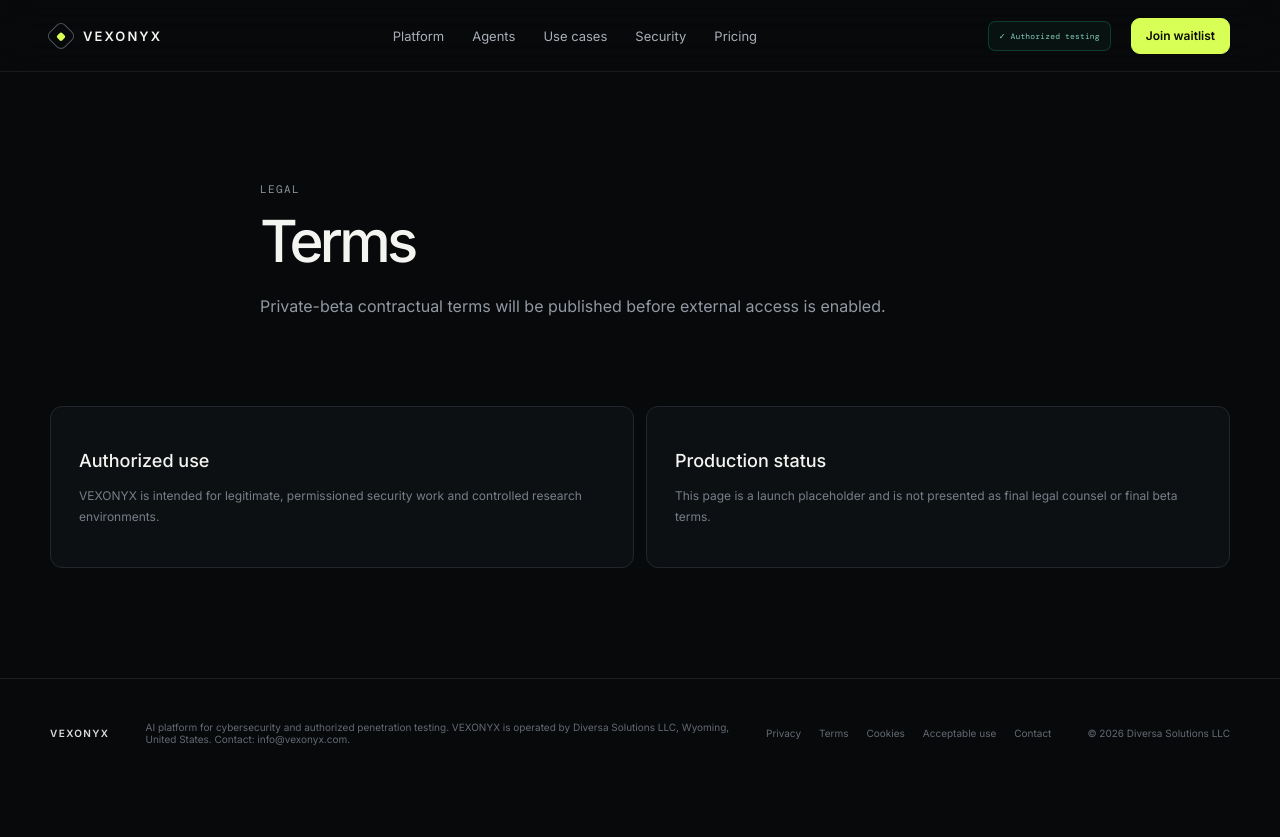
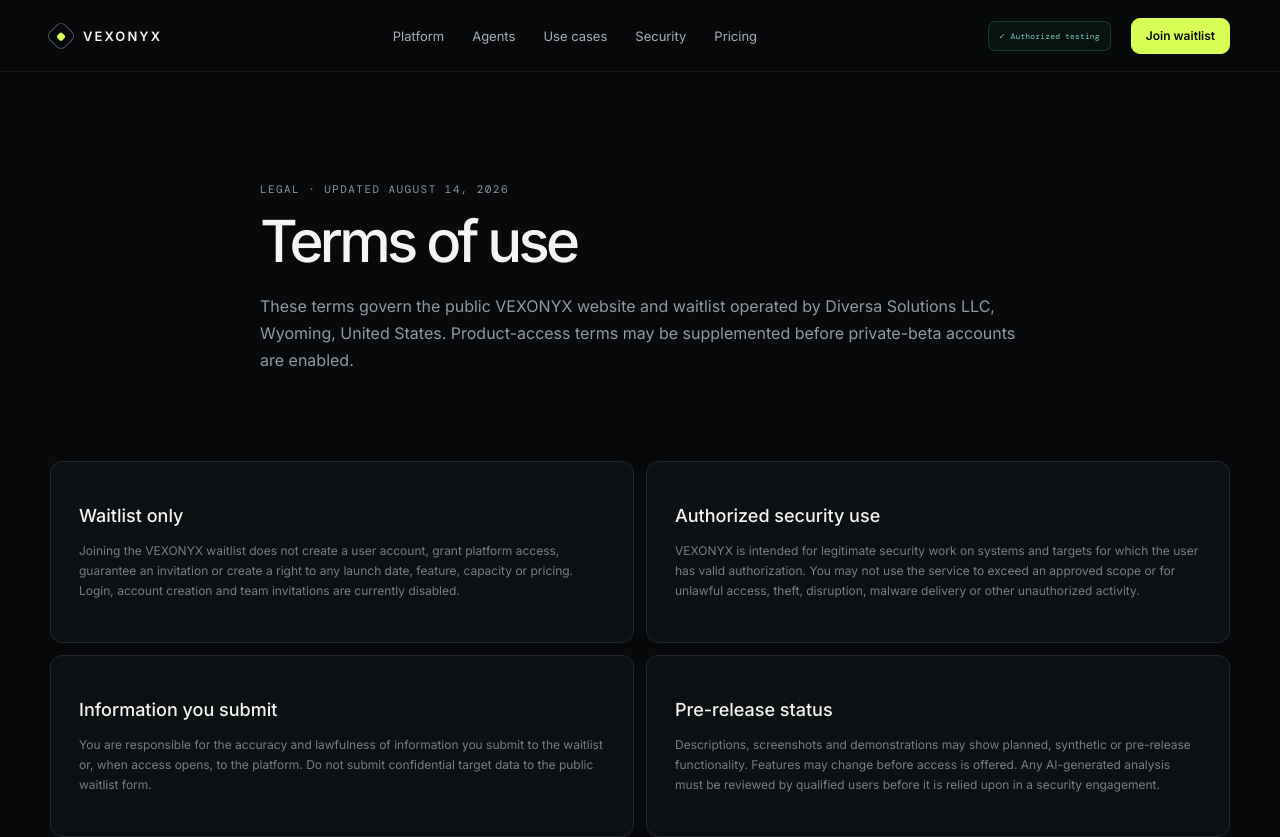
Before and after one commit to heke99/vexonyx, a Next.js app in the folder apps/web/: page /terms in a window 1280 px wide. Shown: the top 837 px of the page. Before the commit the page ends 800 px from the top, so only its background shows below. Built offline with nearby package versions, Linux system fonts and the light colour scheme; no server answers; a web font is replaced by a local one.

Commit message:
Publish waitlist terms and company details

```diff
--- a/apps/web/app/terms/page.tsx
+++ b/apps/web/app/terms/page.tsx
@@ -1 +1,19 @@
-import { ContentPage } from "@/components/content-page";export default function Page(){return <ContentPage label="LEGAL" title="Terms" intro="Private-beta contractual terms will be published before external access is enabled." cards={[{title:"Authorized use",body:"VEXONYX is intended for legitimate, permissioned security work and controlled research environments."},{title:"Production status",body:"This page is a launch placeholder and is not presented as final legal counsel or final beta terms."}]}/>}
+import { ContentPage } from "@/components/content-page";
+
+export default function Page() {
+  return <ContentPage
+    label="LEGAL · UPDATED AUGUST 14, 2026"
+    title="Terms of use"
+    intro="These terms govern the public VEXONYX website and waitlist operated by Diversa Solutions LLC, Wyoming, United States. Product-access terms may be supplemented before private-beta accounts are enabled."
+    cards={[
+      { title: "Waitlist only", body: "Joining the VEXONYX waitlist does not create a user account, grant platform access, guarantee an invitation or create a right to any launch date, feature, capacity or pricing. Login, account creation and team invitations are currently disabled." },
+      { title: "Authorized security use", body: "VEXONYX is intended for legitimate security work on systems and targets for which the user has valid authorization. You may not use the service to exceed an approved scope or for unlawful access, theft, disruption, malware delivery or other unauthorized activity." },
+      { title: "Information you submit", body: "You are responsible for the accuracy and lawfulness of information you submit to the waitlist or, when access opens, to the platform. Do not submit confidential target data to the public waitlist form." },
+      { title: "Pre-release status", body: "Descriptions, screenshots and demonstrations may show planned, synthetic or pre-release functionality. Features may change before access is offered. Any AI-generated analysis must be reviewed by qualified users before it is relied upon in a security engagement." },
+      { title: "Intellectual property", body: "VEXONYX branding, software, interface design and service materials are owned by or licensed to Diversa Solutions LLC except where third-party rights or open-source licenses apply. These terms do not transfer ownership of customer data or customer-created materials." },
+      { title: "Availability and warranties", body: "The public site and waitlist are provided on an as-available basis. To the extent permitted by applicable law, Diversa Solutions LLC does not guarantee uninterrupted availability, future admission to the beta or that pre-release descriptions will remain unchanged." },
+      { title: "Governing law", body: "Unless mandatory law requires otherwise, these terms are governed by the laws of the State of Wyoming, United States, without regard to conflict-of-law rules." },
+      { title: "Contact", body: "VEXONYX is operated by Diversa Solutions LLC, Wyoming, United States. Questions about these terms can be sent to info@vexonyx.com." },
+    ]}
+  />;
+}
```
